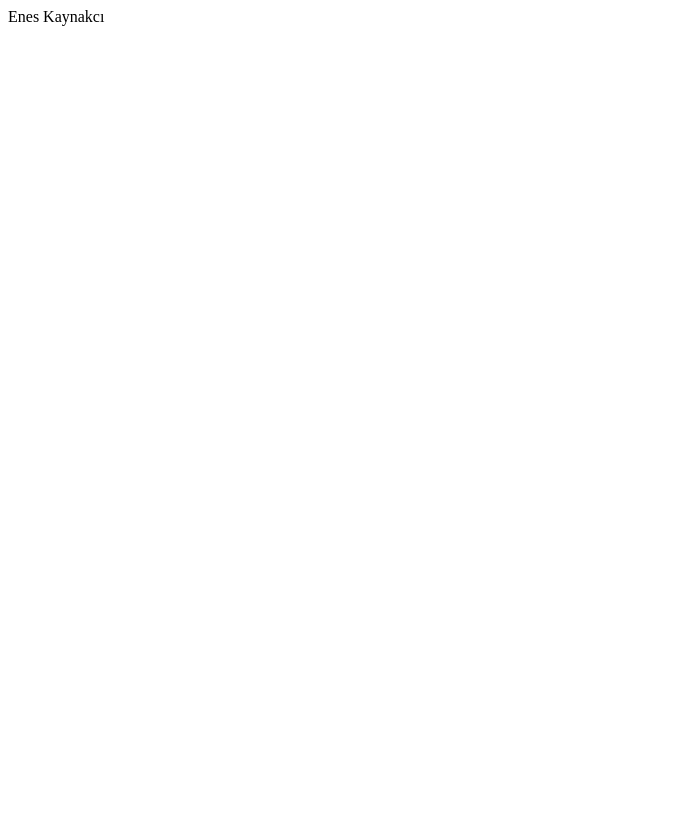
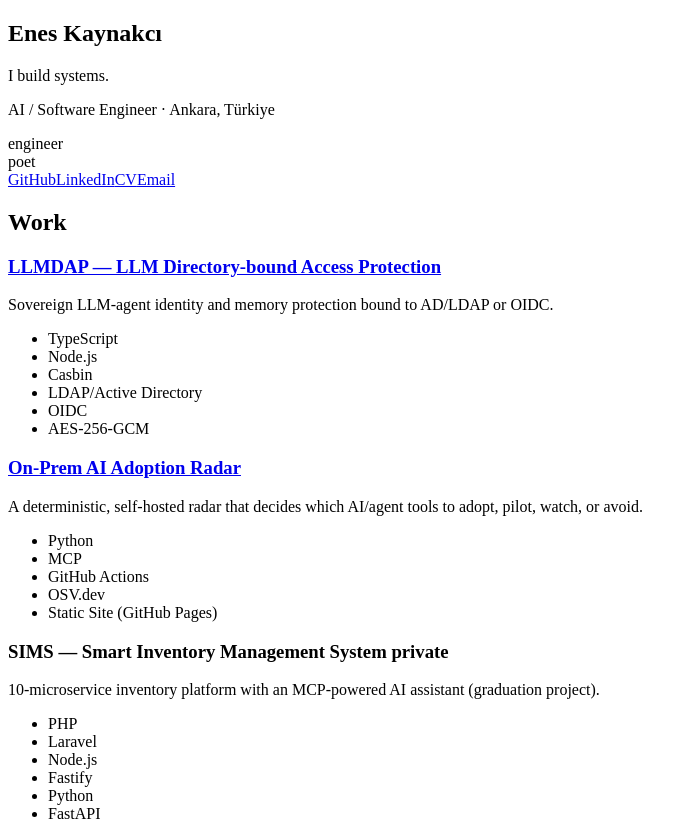
Before and after one commit to ekaynac/ekaynac.github.io, a React (Vite) app in the folder site/: page / in a window 1280 px wide. Shown: the top 821 px of the page, without its empty margins (0-697 px from the left). Before the commit the page ends 800 px from the top, so only its background shows below. Built offline with nearby package versions, Linux system fonts and the light colour scheme.

Commit message:
feat(site): data-driven semantic sections

```diff
--- a/site/src/App.tsx
+++ b/site/src/App.tsx
@@ -1,3 +1,23 @@
+import { MorphProvider } from "./morph/MorphProvider";
+import "./morph/tokens.css";
+import { Hero } from "./sections/Hero";
+import { Work } from "./sections/Work";
+import { Experience } from "./sections/Experience";
+import { Lines } from "./sections/Lines";
+import { About } from "./sections/About";
+import { Contact } from "./sections/Contact";
+
 export default function App() {
-  return <main>Enes Kaynakcı</main>;
+  return (
+    <MorphProvider>
+      <main>
+        <Hero />
+        <Work />
+        <Experience />
+        <Lines />
+        <About />
+        <Contact />
+      </main>
+    </MorphProvider>
+  );
 }
--- /dev/null
+++ b/site/src/data.ts
@@ -0,0 +1,3 @@
+import siteData from "./site-data.json";
+import type { SiteData } from "../../scripts/generate-site-data";
+export const data = siteData as SiteData;
--- /dev/null
+++ b/site/src/hooks/useGenerateText.ts
@@ -0,0 +1,18 @@
+import { useEffect, useState } from "react";
+import { prefersReducedMotion } from "../morph/morph";
+
+export function useGenerateText(text: string, speedMs = 28): string {
+  const [shown, setShown] = useState(prefersReducedMotion() ? text : "");
+  useEffect(() => {
+    if (prefersReducedMotion()) { setShown(text); return; }
+    setShown("");
+    let i = 0;
+    const id = setInterval(() => {
+      i += 1;
+      setShown(text.slice(0, i));
+      if (i >= text.length) clearInterval(id);
+    }, speedMs);
+    return () => clearInterval(id);
+  }, [text, speedMs]);
+  return shown;
+}
--- /dev/null
+++ b/site/src/sections/About.tsx
@@ -0,0 +1,15 @@
+import { data } from "../data";
+
+export function About() {
+  return (
+    <section className="about" aria-labelledby="about-h">
+      <h2 id="about-h">About</h2>
+      {data.about.paragraphs.map((p, i) => <p key={i}>{p}</p>)}
+      <ul className="education">
+        {data.about.education.map((ed) => (
+          <li key={ed.org}><strong>{ed.credential}</strong>, {ed.org} <span className="period">{ed.period}</span></li>
+        ))}
+      </ul>
+    </section>
+  );
+}
--- /dev/null
+++ b/site/src/sections/Contact.tsx
@@ -0,0 +1,14 @@
+import { data } from "../data";
+
+export function Contact() {
+  return (
+    <section className="contact" aria-labelledby="contact-h">
+      <h2 id="contact-h">Contact</h2>
+      <p>
+        <a href={`mailto:${data.profile.email}`}>{data.profile.email}</a> ·{" "}
+        <a href={data.profile.links.github}>GitHub</a> ·{" "}
+        <a href={data.profile.links.linkedin}>LinkedIn</a>
+      </p>
+    </section>
+  );
+}
--- /dev/null
+++ b/site/src/sections/Experience.tsx
@@ -0,0 +1,17 @@
+import { data } from "../data";
+
+export function Experience() {
+  return (
+    <section className="experience" aria-labelledby="exp-h">
+      <h2 id="exp-h">Experience</h2>
+      <ul className="exp-list">
+        {data.experience.map((e) => (
+          <li key={`${e.org}-${e.period}`}>
+            <div className="exp-head"><strong>{e.role}</strong>, {e.org} <span className="period">{e.period}</span></div>
+            <ul>{e.highlights.slice(0, 2).map((h, i) => <li key={i}>{h}</li>)}</ul>
+          </li>
+        ))}
+      </ul>
+    </section>
+  );
+}
--- /dev/null
+++ b/site/src/sections/Hero.tsx
@@ -0,0 +1,25 @@
+import { data } from "../data";
+import { useMorph } from "../morph/useMorph";
+import { useGenerateText } from "../hooks/useGenerateText";
+import { MorphControl } from "../morph/MorphControl";
+
+export function Hero() {
+  const { t } = useMorph();
+  const pair = data.heroPairs[0];
+  const phrase = t < 0.5 ? pair.engineer : pair.poet;
+  const shown = useGenerateText(phrase);
+  return (
+    <section className="hero" aria-labelledby="hero-name">
+      <h1 id="hero-name">{data.profile.name}</h1>
+      <p className="hero-line" aria-live="polite">{shown}</p>
+      <p className="hero-tagline">{data.profile.title} · {data.profile.location}</p>
+      <MorphControl />
+      <nav className="hero-links" aria-label="Profile links">
+        <a href={data.profile.links.github}>GitHub</a>
+        <a href={data.profile.links.linkedin}>LinkedIn</a>
+        <a href="/cv.pdf">CV</a>
+        <a href={`mailto:${data.profile.email}`}>Email</a>
+      </nav>
+    </section>
+  );
+}
--- /dev/null
+++ b/site/src/sections/Lines.tsx
@@ -0,0 +1,13 @@
+import { data } from "../data";
+
+export function Lines() {
+  return (
+    <section className="lines" aria-labelledby="lines-h">
+      <h2 id="lines-h">Lines</h2>
+      <blockquote className="verse">
+        {data.lines.verse.map((line, i) => <p key={i}>{line}</p>)}
+      </blockquote>
+      <p className="verse-note">{data.lines.note}</p>
+    </section>
+  );
+}
--- /dev/null
+++ b/site/src/sections/Work.tsx
@@ -0,0 +1,18 @@
+import { data } from "../data";
+
+export function Work() {
+  return (
+    <section className="work" aria-labelledby="work-h">
+      <h2 id="work-h">Work</h2>
+      <div className="work-grid">
+        {data.work.map((p) => (
+          <article key={p.slug} className="project-card">
+            <h3>{p.url ? <a href={p.url}>{p.name}</a> : p.name}{p.isPrivate && <span className="badge"> private</span>}</h3>
+            <p>{p.oneLiner}</p>
+            <ul className="tech">{p.tech.slice(0, 6).map((tag) => <li key={tag}>{tag}</li>)}</ul>
+          </article>
+        ))}
+      </div>
+    </section>
+  );
+}
```
Also changed, not shown: 1 other file (tests, documents, lock files or other folders).
